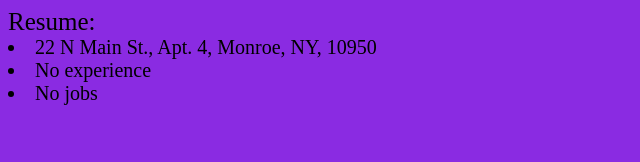
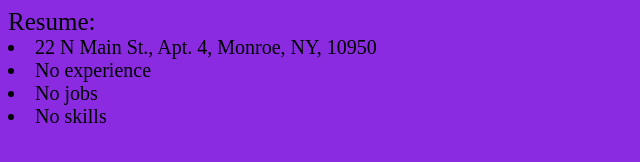
Before and after one commit to alexcamacho5/project1, a plain HTML site: page resume.html in a window 1280 px wide. Shown: the full height of the page, 0-640 px from the left. Drawn offline with Linux system fonts and the light colour scheme.

Commit message:
Update resume.html

```diff
--- a/resume.html
+++ b/resume.html
@@ -28,6 +28,7 @@ Resume:
   <li>22 N Main St., Apt. 4, Monroe, NY, 10950</li>
   <li>No experience</li>
   <li>No jobs</li>
+  <li>No skills</li>
 
 
 </body>
```
